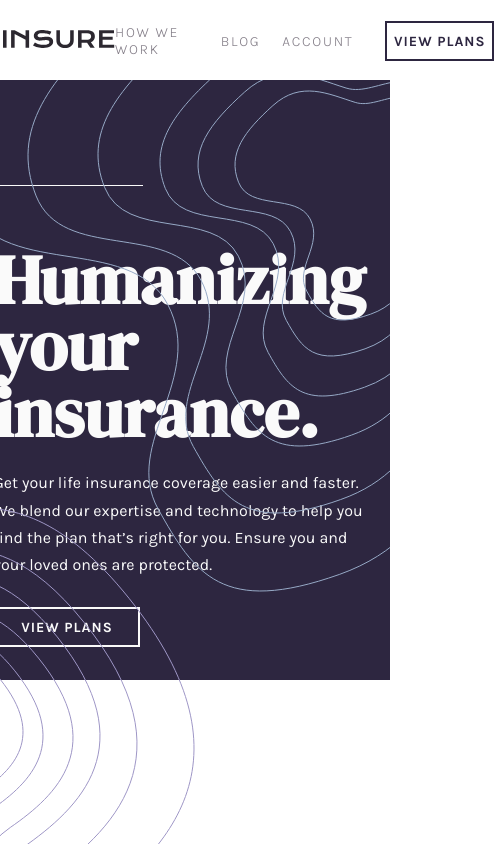
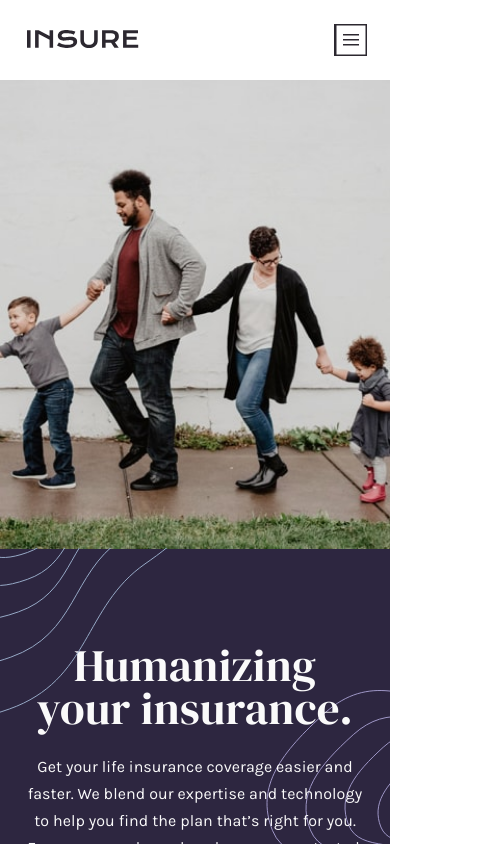
Before and after one commit to VictorKevz/insure-homepage, a React (Vite) app: page / in a window 390 px wide. Shown: the top 844 px of the page, 494 px wide, since content can reach past the window. Built offline with nearby package versions, Linux system fonts and the light colour scheme.

Commit message:
Ready for submission

```diff
--- a/src/components/Hero.jsx
+++ b/src/components/Hero.jsx
@@ -48,7 +48,7 @@ function Hero() {
         // transition={{ease:"easeIn", duration:1}}
         >
           <picture>
-            <source media="(max-width:600 )" srcSet={patternRightMobile} />
+            <source media="(max-width:860px)" srcSet={patternRightMobile} />
             <img src={patternRightDesktop} alt="bg-pattern-right" />
           </picture>
         </motion.div>
@@ -76,8 +76,8 @@ function Hero() {
             // initial="hidden"
             // animate="visible"
             >
-              <picture>
-                <source media="(max-width:600 )" srcSet={introIMGMobile} />
+              <picture >
+                <source media="(max-width:500px)" srcSet={introIMGMobile} />
                 <img src={introIMGDesktop} alt="hero-intro-image" className="hero-intro-img" />
               </picture>
             </motion.div>
@@ -93,7 +93,7 @@ function Hero() {
       //   transition={{ease:"easeIn", duration:1}}
       >
       <picture>
-        <source media="(max-width:600 )" srcSet={patternLeftMobile} />
+        <source media="(max-width:860px)" srcSet={patternLeftMobile} />
         <img src={patternLeftDesktop} alt="bg-pattern-left" />
       </picture>
       </motion.div>
--- a/src/components/Navbar.jsx
+++ b/src/components/Navbar.jsx
@@ -2,6 +2,7 @@ import React, { useState } from "react";
 import logo from "../assets/images/logo.svg";
 import open from "../assets/images/icon-hamburger.svg";
 import close from "../assets/images/icon-close.svg";
+import pattern from "../assets/images/bg-pattern-mobile-nav.svg"
 import { motion, AnimatePresence, delay } from "framer-motion";
 import "./css/navbar.css";
 
@@ -38,12 +39,12 @@ function Navbar() {
 
   return (
     <motion.header
-      className="nav wrapper"
+      className={`nav wrapper ${isOpen ? "open" : ""}`}
       // variants={navVariants}
       // initial="hidden"
       // animate="visible"
     >
-      <nav className="nav-container">
+      <nav className={`nav-container ${isOpen ? "open" : ""}`}>
         <div className="logo-container">
           <img src={logo} alt="logo" className="nav-logo" />
         </div>
@@ -60,8 +61,11 @@ function Navbar() {
             alt={`${isOpen ? "close-icon" : "open-icon"}`}
           />
         </div>
+
       </nav>
-      <div className={`mask ${isOpen ? "open" : ""}`}></div>
+      <div className={`mask ${isOpen ? "open" : ""}`}>
+        <div className="inner-mask"></div>
+      </div>
     </motion.header>
   );
 }
--- a/src/components/css/features.css
+++ b/src/components/css/features.css
@@ -1,6 +1,6 @@
 .features {
   justify-content: center;
-  padding-top: 2rem;
+  padding: 2rem 2.4rem 0 2.4rem;
   /* min-height: 605px; */
 }
 
@@ -47,6 +47,7 @@
 .feature-title {
   font-size: 2.7rem;
   color: var(--Very-Dark-Violet);
+  font-weight: 400;
 
 }
 .feature-title.second{
@@ -77,7 +78,7 @@ margin-left: 12px;
     width: 100%;
     min-height: 250px;
     padding: 0 8rem;
-    background-color: var(--Very-Dark-Violet);
+    background-color: var(--Dark-Violet);
     display: flex;
     justify-content: space-between;
     align-items: center;
--- a/src/components/css/footer.css
+++ b/src/components/css/footer.css
@@ -2,7 +2,7 @@
     /* justify-content: center; */
     min-height: 393px;
     margin-top: 15rem;
-    padding-top: 6.4rem;
+    padding: 6.4rem 2.4rem 0 2.4rem;
     background-image: url("../../assets/images/bg-pattern-footer-desktop.svg");
     background-color: #FAFAFA;
     background-repeat: no-repeat;
--- a/src/components/css/hero.css
+++ b/src/components/css/hero.css
@@ -1,9 +1,9 @@
 .hero{
     min-height: 935px;
     width: 100%;
-    /* background-color: rgb(13, 71, 52); */
     position: relative;
     overflow-x: hidden;
+
 
 }
 .hero-container{
@@ -23,8 +23,16 @@
     gap: 3.1rem;
     margin-top: 10.5rem;
 
+
 }
-
+.hero-image-container{
+    max-width: 540px;
+    width: 100%;
+}
+.hero-intro-img{
+    width: 100%;
+    height: auto;
+}
 .top-line,.bottom-line{
     width:150px ;
     height: 1px;
@@ -46,7 +54,7 @@
     font-size: 6.94rem;
     line-height: .96;
     margin-top: 6.05rem;
-    font-weight: 600;
+    font-weight: 400;
     letter-spacing: .03rem;
 
 }
@@ -60,14 +68,10 @@
 .hero-CTA.link{
   margin-top: 2.9rem;
 }
-.hero-image-container{
-    max-width: 540px;
-}
-.hero-intro-img{
-    width: 100%;
-}
+
+
 .pattern{
-    z-index: 4;
+    z-index: 3;
     position: absolute;
 }
 .pattern.top-container{
--- a/src/components/css/navbar.css
+++ b/src/components/css/navbar.css
@@ -1,67 +1,67 @@
-.nav{
-    z-index: 10;
+.nav {
     min-height: 8rem;
   justify-content: center;
+  padding: 0 2.4rem;
+  position: relative;
+  z-index: 200;
+  background-color: white;
 
 
 }
-.nav-container{
+.nav-container {
   max-width: 1111px;
   width: 100%;
   display: flex;
   align-items: center;
   justify-content: space-between;
+  position: relative;
+  z-index: 100;
+
+
+
 }
-.logo-container{
+.logo-container {
   margin-left: 3px;
 }
-.links-container{
+.links-container {
   display: flex;
   align-items: center;
   gap: 0;
 }
-.nav-link{
+.nav-link {
   display: flex;
   align-items: center;
   letter-spacing: 1.7px;
   margin-top: 2px;
-
 }
-.nav-link:nth-child(1){
+.nav-link:nth-child(1) {
   margin-right: 2.25rem;
-
 }
-.nav-link:nth-child(2){
+.nav-link:nth-child(2) {
   margin-right: 2.2rem;
-
 }
-.nav-link:nth-child(3){
+.nav-link:nth-child(3) {
   margin-right: 3.2rem;
 }
-.nav-link.link{
+.nav-link.link {
   border: 2px solid var(--Dark-Violet);
   color: var(--Dark-Violet);
-
 }
-.toggle-container{
+.toggle-container {
   display: none;
 }
-.close-icon{
-    transform: rotate(180deg) scale(2);
-
+.close-icon {
+  transform: rotate(180deg) scale(1.8);
 }
-.mask{
-    position: fixed;
-    width: 100vw;
-    min-height: 100vh;
-    background-color: var(--Very-Dark-Violet);
-    z-index: 5;
+.nav-pattern-wrapper{
     display: none;
 
 }
 
+
 /* ACTIVE STATES */
-.nav-link:not(.nav-link.link):before,.link-item:before{
+.nav-link:not(.nav-link.link):before,
+.link-item:before {
   content: "";
   position: absolute;
   width: 100%;
@@ -70,17 +70,17 @@
   left: 0;
   bottom: -3px;
   transform: scale(0);
-    transition: .3s ease-in-out;
+  transition: 0.3s ease-in-out;
 }
-.nav-link:not(.nav-link.link):hover::before,.link-item:hover:before{
+.nav-link:not(.nav-link.link):hover::before,
+.link-item:hover:before {
   transform: scale(1);
 }
-.nav-link:hover{
+.nav-link:hover {
   color: var(--Very-Dark-Violet);
 }
-.nav-link.link:hover{
+.nav-link.link:hover {
   background-color: var(--Very-Dark-Violet);
   color: var(--Very-Light-Gray);
   transform: scale(1.1);
-
 }
--- a/src/index.css
+++ b/src/index.css
@@ -36,3 +36,176 @@ li{
     text-transform: uppercase;
     font-size: 1.42rem;
 }
+.mask {
+  position: fixed;
+  top: 0;
+  bottom: 0;
+  width: 100%;
+  background-color: #2B282F;
+  z-index: 4;
+  display: none;
+}
+.inner-mask{
+  position: relative;
+  top: 0;
+  left: 0;
+  right: 0;
+  height: 8rem;
+  background-color: var(--Very-Light-Gray);
+}
+/* Media Queries For all components */
+@media (width <= 1160px) {
+  .hero-container{
+    padding-left: 2.4rem;
+  }
+}
+@media (width <= 860px) {
+
+
+ /* --------------NAVBAR SECTION-------------- */
+
+ .nav.open{
+  position: fixed;
+
+
+}
+.links-container {
+  flex-direction: column;
+  gap: 4rem;
+  position: absolute;
+  top: 100%;
+  margin-top: 5rem;
+  width: 100%;
+  padding: 0 2.4rem;
+  display: none;
+
+}
+.toggle-container {
+  display: flex;
+  width: 3.2rem;
+  height: 3.2rem;
+  display: flex;
+  align-items: center;
+  border: 1px solid var(--Very-Dark-Violet);
+}
+.nav-link{
+  color: var(--Very-Light-Gray);
+  font-size: 2.3rem;
+  margin-right: 0;
+}
+.nav-link.link{
+  max-width: 100%;
+  width: 100%;
+  height: 56px;
+  border: 2px solid var(--Very-Light-Gray);
+  color: var(--Very-Light-Gray);
+}
+.links-container.open{
+  display: flex;
+}
+
+.mask.open{
+  display: block;
+}
+
+  /* --------------HERO SECTION-------------- */
+  .hero-container {
+    height: max-content;
+    padding-left: 0;
+    background:url("./assets/images/bg-pattern-intro-right-mobile.svg") bottom right no-repeat;
+    background-color: var(--Dark-Violet);
+  }
+  .hero-info-container{
+    max-width: 100%;
+    flex-direction: column-reverse;
+    justify-content: center;
+    align-items: center;
+    margin-top: 0;
+    padding-bottom: 6rem;
+    text-align: center;
+  }
+  .hero-CTA.link{
+    margin: 2.9rem auto;
+  }
+  .hero-image-container,.hero-text-container{
+    max-width: 100%;
+    width: 100%;
+}
+.hero-text-container{
+  min-height: fit-content;
+  padding: 0 2.4rem;
+}
+.hero-title,.features-main-title,.cta-title{
+  font-size: clamp(4.5rem,8vw,6rem);
+}
+/* .hero-parag{
+  width: 95%;
+} */
+.hero-text-container::before{
+  content: url("./assets/images/bg-pattern-intro-left-mobile.svg");
+  position: absolute;
+  top: -3.5rem;
+  left: 0;
+}
+
+br,
+.bottom-line,
+.top-line,.pattern.bottom-container,.pattern.top-container {
+  display: none;
+}
+
+/* --------------FEATURES SECTION-------------- */
+.features {
+  align-items: center;
+  text-align: center;
+  margin-top: 5rem;
+
+}
+.features-card,.cta-container {
+  flex-direction: column;
+  gap: 5rem;
+  justify-content: center;
+  text-align: center;
+}
+.cta-container{
+  padding: 2.4rem;
+}
+
+
+  /* --------------FOOTER SECTION-------------- */
+.footer{
+background-image: url("./assets/images/bg-pattern-footer-mobile.svg");
+background-position: top center;
+background-size: contain;
+
+}
+  .footer-logo-container-socials{
+    flex-direction: column;
+    justify-content: center;
+    gap: 3rem;
+  }
+  .footer-links-container{
+    text-align: center;
+    flex-direction: column;
+    justify-content: center;
+    align-items: center;
+  }
+  .footer-link{
+    align-items: center;
+    text-align: center;
+    margin-bottom: 3.4rem;
+  }
+  .link-name,.link-name.second,.link-name.third,.link-name.fourth{
+    margin-left: 0;
+    margin-right: 0;
+  }
+  .link-name{
+    font-size: 2rem;
+    font-weight: 400;
+
+  }
+  .link-item{
+          font-size: 1.8rem;
+
+  }
+}
```
Also changed, not shown: 1 other file (tests, documents, lock files or other folders). Lines whose indentation alone changed are shown as unchanged.
